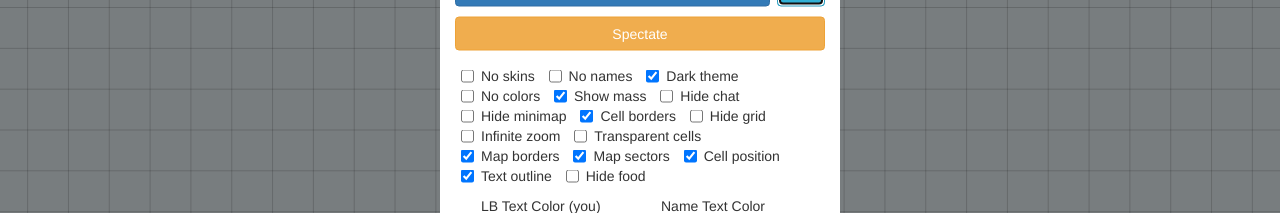
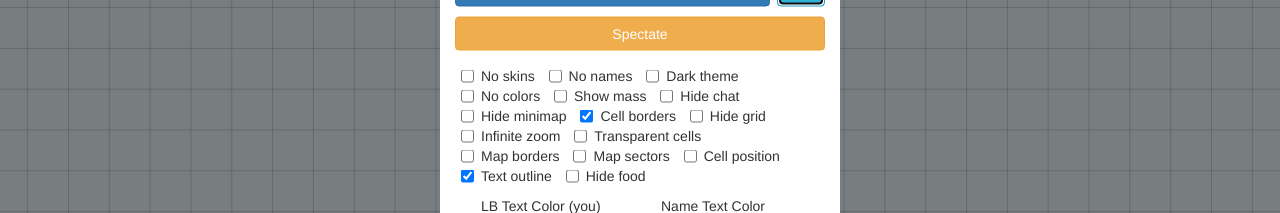
Before and after one commit to agarian-2/agarian-2.github.io, a plain HTML site: page index.html in a window 1280 px wide. Both pictures are taken after typing "Sample" into the empty fields and a click on the button 800 px from the left and 307 px from the top of the page. Shown: the part 270-483 px from the top of the page. Drawn offline with nearby package versions, Linux system fonts and the light colour scheme; a web font is replaced by a local one.

Commit message:
Fix description, fix spacing

```diff
--- a/index.html
+++ b/index.html
@@ -4,7 +4,7 @@
     <meta charset="utf-8">
     <meta http-equiv="X-UA-Compatible" content="IE=edge">
     <meta name="viewport" content="width=device-width, initial-scale=1">
-    <meta name="description" content="Eat cells smaller than you and don't get eaten by the bigger ones, as an MMO">
+    <meta name="description" content="Eat cells smaller than you and avoid getting eaten by bigger ones!">
     <meta name="keywords" content="agario, agar, io, cell, cells, virus, bacteria, blob, game, games, web game, html5, fun, flash">
     <meta name="robots" content="index, follow">
     <meta property="og:image" content="http://agar.io/img/1200x630.png" />
@@ -22,8 +22,10 @@
     <script>
         // Macro for shift split
         function keydown(e) {
-		    if (16 == e.keyCode) for (var o = 0; o < 5; o++) setTimeout(split, 50 * o);
-		    if (65 == e.keyCode) for (var t = 0; t < 3; t++) setTimeout(split, 50 * t);
+            if (16 == e.keyCode)
+                for (var o = 0; o < 5; o++) setTimeout(split, 50 * o);
+            if (65 == e.keyCode)
+                for (var t = 0; t < 3; t++) setTimeout(split, 50 * t);
             if (68 == e.keyCode) split(), setTimeout(split, 50);
         } /*global $*/
         function split() {
@@ -89,18 +91,18 @@
                     <div style="margin: 6px;">
                         <label><input type="checkbox" class="save" data-box-id="1" onchange="setSkins(!$(this).is(':checked'));"> No skins</label>
                         <label><input type="checkbox" class="save" data-box-id="2" onchange="setNames(!$(this).is(':checked'));"> No names</label>
-                        <label><input type="checkbox" class="save" data-box-id="3" onchange="setDarkTheme($(this).is(':checked'));" checked> Dark theme</label>
+                        <label><input type="checkbox" class="save" data-box-id="3" onchange="setDarkTheme($(this).is(':checked'));"> Dark theme</label>
                         <label><input type="checkbox" class="save" data-box-id="4" onchange="setColors($(this).is(':checked'));"> No colors</label>
-                        <label><input type="checkbox" class="save" data-box-id="5" onchange="setShowMass($(this).is(':checked'));" checked> Show mass</label>
+                        <label><input type="checkbox" class="save" data-box-id="5" onchange="setShowMass($(this).is(':checked'));"> Show mass</label>
                         <label><input type="checkbox" class="save" data-box-id="7" onchange="setChatHide($(this).is(':checked'));"> Hide chat</label>
                         <label><input type="checkbox" class="save" data-box-id="8" onchange="setMinimap($(this).is(':checked'));"> Hide minimap</label>
                         <label><input type="checkbox" class="save" data-box-id="9" onchange="setCellBorder($(this).is(':checked'));" checked> Cell borders</label>
                         <label><input type="checkbox" class="save" data-box-id="10" onchange="setGrid($(this).is(':checked'));"> Hide grid</label>
                         <label><input type="checkbox" class="save" data-box-id="11" onchange="setZoom($(this).is(':checked'));"> Infinite zoom</label>
                         <label><input type="checkbox" class="save" data-box-id="12" onchange="setTransparency($(this).is(':checked'));"> Transparent cells</label>
-                        <label><input type="checkbox" class="save" data-box-id="13" onchange="setMapBorders($(this).is(':checked'));" checked> Map borders</label>
-                        <label><input type="checkbox" class="save" data-box-id="14" onchange="setSectors($(this).is(':checked'));" checked> Map sectors</label>
-                        <label><input type="checkbox" class="save" data-box-id="15" onchange="setCellPos($(this).is(':checked'));" checked> Cell position</label>
+                        <label><input type="checkbox" class="save" data-box-id="13" onchange="setMapBorders($(this).is(':checked'));"> Map borders</label>
+                        <label><input type="checkbox" class="save" data-box-id="14" onchange="setSectors($(this).is(':checked'));"> Map sectors</label>
+                        <label><input type="checkbox" class="save" data-box-id="15" onchange="setCellPos($(this).is(':checked'));"> Cell position</label>
                         <label><input type="checkbox" class="save" data-box-id="16" onchange="setTextOutline($(this).is(':checked'));" checked> Text outline</label>
                         <label><input type="checkbox" class="save" data-box-id="17" onchange="setFood($(this).is(':checked'));"> Hide food</label>
                         <p> </p>
```
Lines whose indentation alone changed are shown as unchanged.
